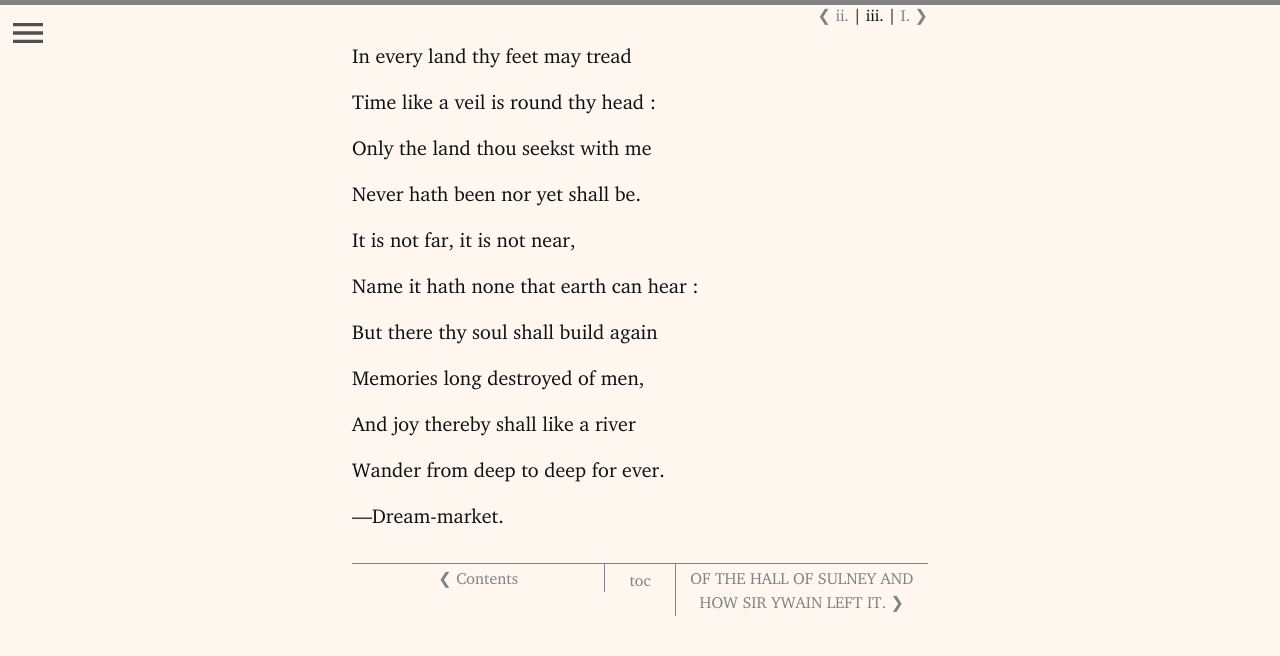
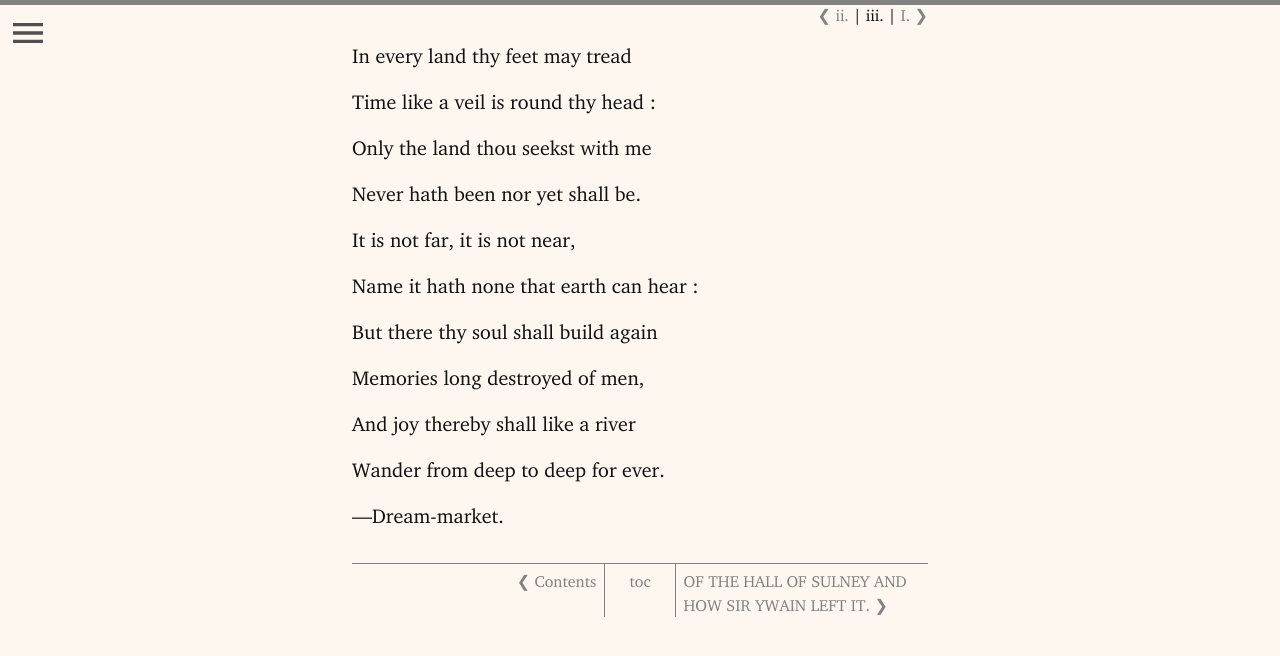
Before and after one commit to evanwill/aladore-book, a Jekyll site: the page built from text/02epigraph.html, in a window 1280 px wide. Shown: the top 656 px of the page. Built offline with Jekyll 4.4.1, drawn with Linux system fonts in a browser that asks for light colours.

Commit message:
tweak chapter nav buttons

```diff
--- a/_sass/_book.scss
+++ b/_sass/_book.scss
@@ -19,29 +19,31 @@
     a { color: $grey-color; }
 }
 #chapter-buttons {
-    display: block;
+    display: table;
+    width: 100%;
     margin: 2rem auto 0;
     border-top: solid 1px $grey-color;
     text-align: center;
     a {
         color: $grey-color;
-        display: inline-block;
-        width: 100%;
+        padding-bottom: 100%;
     }
     .lesson-nav {
-        display: inline-block;
-        padding: 2px 5px;
+        display: table-cell;
+        padding-top: 5px;
         font-size: 16px;
     }
     .prev {
-        float: left;
         width: 44%;
         border-right: solid 1px $grey-color;
+        padding-right: 8px;
+        text-align: right;
     }
     .next {
-        float: right;
         width: 44%;
         border-left: solid 1px $grey-color;
+        padding-left: 8px;
+        text-align: left;
     }
     .toc {
         width: 12%;
```
